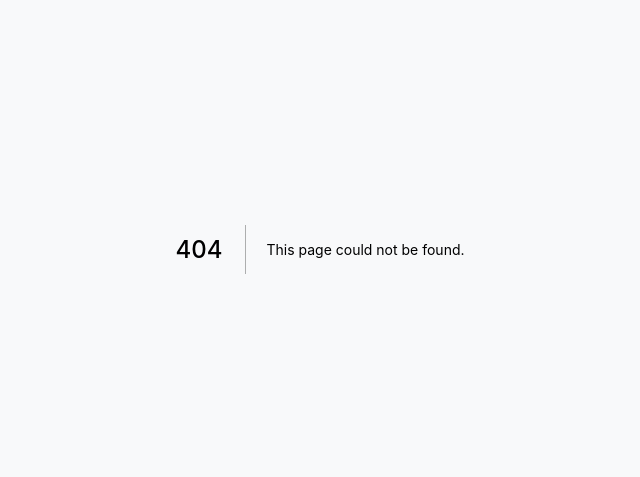
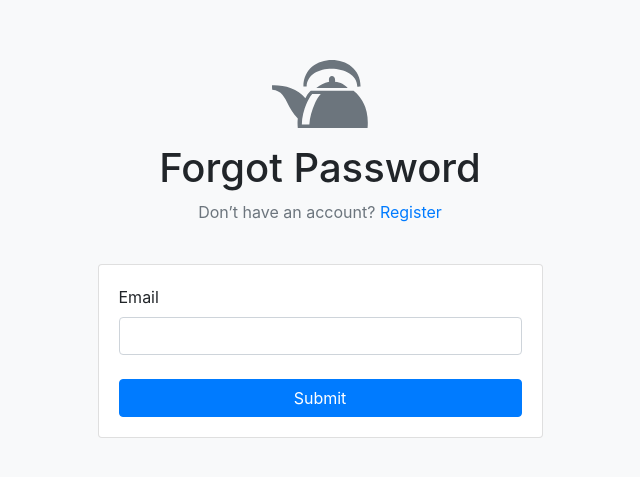
Before and after one commit to ualr-htcpcp/dcia, a Next.js app: page /forgot_password in a window 1280 px wide. Before the commit this address had no page. Shown: the part 151-628 px from the top of the page, without its empty margins (320-960 px from the left). Built offline with nearby package versions, Linux system fonts and the light colour scheme.

Commit message:
completed token request UI

```diff
--- /dev/null
+++ b/src/pages/forgot_password.js
@@ -0,0 +1,118 @@
+import Head from "next/head";
+import Link from "next/link";
+import { useState } from "react";
+import { useForm } from "react-hook-form";
+import {
+  Alert,
+  Button,
+  Card,
+  Col,
+  Container,
+  Form,
+  Row,
+} from "react-bootstrap";
+import Teapot from "../components/Teapot.jsx";
+import { emailRegex } from "../utils/validation";
+
+const pageTitle = "Forgot Password";
+
+export default function ForgotPassword() {
+  const [success, setSuccess] = useState(null);
+  const [baseError, setBaseError] = useState("");
+  const [isProcessing, setIsProcessing] = useState(false);
+  const { register, handleSubmit, setError, errors, reset } = useForm({
+    defaultValues: {
+      email: "",
+    },
+  });
+
+  const clearSuccess = () => {
+    if (success) setSuccess(null);
+  };
+
+  const onSubmit = async (data) => {
+    setIsProcessing(true);
+    try {
+      const response = await fetch("/api/request_token", {
+        method: "post",
+        headers: { "Content-Type": "application/json" },
+        body: JSON.stringify({
+          ...data,
+        }),
+      });
+      const msg = await response.json();
+      if (response.ok) {
+        setSuccess(msg.message);
+        setIsProcessing(false);
+        reset();
+      } else {
+        setBaseError(msg.message);
+        setIsProcessing(false);
+      }
+    } catch (error) {
+      setBaseError("Unable to submit password reset. Please try again later.");
+      setIsProcessing(false);
+    }
+  };
+  return (
+    <>
+      <Head>
+        <title>{pageTitle}</title>
+      </Head>
+      <Container>
+        <Row className="vh-100 justify-content-center">
+          <Col md={8} lg={6} xl={5} className="my-auto py-3 d-flex flex-column">
+            <Teapot className="mx-auto text-secondary mb-3" />
+            <h1 className="dimmed text-center">{pageTitle}</h1>
+            <p className="text-center text-secondary">
+              Don&rsquo;t have an account?{" "}
+              <Link href="/register">Register</Link>
+            </p>
+
+            {success && <Alert variant="success">{success}</Alert>}
+            {baseError && <Alert variant="danger">{baseError}</Alert>}
+
+            <Card body className="mt-4">
+              <Form
+                noValidate
+                onSubmit={handleSubmit(onSubmit)}
+                onChange={clearSuccess}
+              >
+                <Form.Group controlId="email">
+                  <Form.Label>Email</Form.Label>
+                  <Form.Control
+                    type="email"
+                    name="email"
+                    isInvalid={errors.email || baseError}
+                    ref={register({
+                      required: "Email is required",
+                      pattern: {
+                        value: emailRegex,
+                        message: "Not a valid email address",
+                      },
+                    })}
+                  />
+                  {errors.email && (
+                    <Form.Control.Feedback type="invalid">
+                      {errors.email.message}
+                    </Form.Control.Feedback>
+                  )}
+                </Form.Group>
+
+                <Button
+                  block
+                  variant="primary"
+                  type="submit"
+                  className="mt-4"
+                  disabled={isProcessing}
+                >
+                  {isProcessing ? "Submitting" : "Submit"}
+                </Button>
+              </Form>
+            </Card>
+          </Col>
+        </Row>
+      </Container>
+    </>
+  );
+}
```
